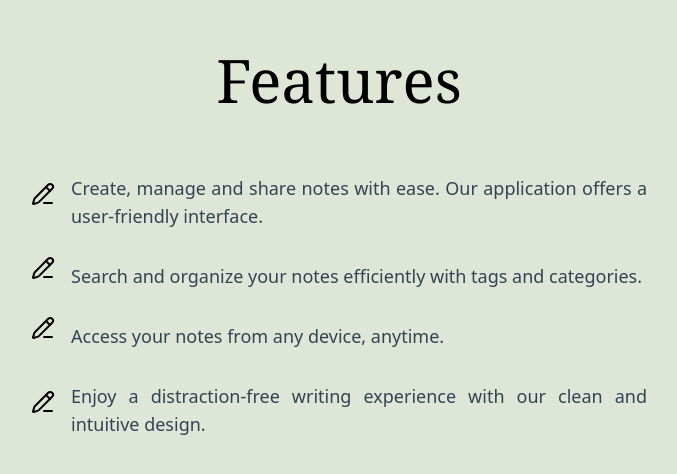
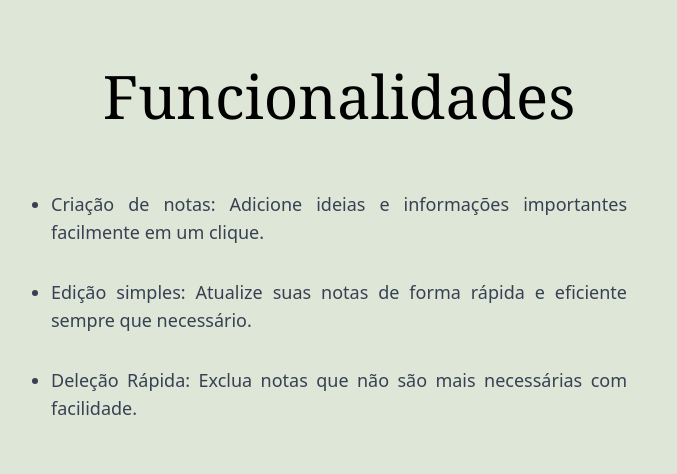
Before and after one commit to martinaNasc04/take-notes, a Next.js app: page / in a window 1280 px wide. Shown: the part 1792-2266 px from the top of the page, without its empty margins (301-978 px from the left). Built offline with nearby package versions, Linux system fonts and the light colour scheme.

Commit message:
style: change list style to disc and change the text of feature section and sign-in page

```diff
--- a/app/sign-in/page.tsx
+++ b/app/sign-in/page.tsx
@@ -6,7 +6,7 @@ const SignInPage = () => {
     return (
         <div className='min-h-screen flex items-center justify-center bg-(--moss-100)'>
             <SignedOut>
-                <div className='max-w-md w-full flex flex-col items-center'>
+                <div className='flex flex-col items-center w-full max-w-md'>
                     <h1 className='text-4xl font-bold mb-6 text-[#303322]'>Create your account or sign in</h1>
                     <div className='flex gap-4'>
 
@@ -23,8 +23,8 @@ const SignInPage = () => {
             </SignedOut>
             {/* Only will show up when already signed in */}
             <SignedIn>
-                <div className='flex flex-col space-y-4 items-center'>
-                    <h2 className='text-2xl'>You are already signed in</h2>
+                <div className='flex flex-col items-center space-y-4'>
+                    <h2 className='text-2xl'>Você já está logado</h2>
                     <UserButton showName />
                     <Link href="/notes" className=' p-4 rounded-lg bg-(--moss-900) hover:bg-(--moss-800) transition-colors text-white'>
                         Go to Notes</Link>
--- a/components/sections/Features.tsx
+++ b/components/sections/Features.tsx
@@ -3,20 +3,19 @@ import React from 'react'
 
 const FeaturesSection = () => {
     const features = [
-        "Create, manage and share notes with ease. Our application offers a user-friendly interface.",
-        "Search and organize your notes efficiently with tags and categories.",
-        "Access your notes from any device, anytime.",
-        "Enjoy a distraction-free writing experience with our clean and intuitive design."
+        "Criação de notas: Adicione ideias e informações importantes facilmente em um clique.",
+        "Edição simples:  Atualize suas notas de forma rápida e eficiente sempre que necessário.",
+        "Deleção Rápida: Exclua notas que não são mais necessárias com facilidade.",
     ]
     return (
-        <section id='features' className="min-h-screen flex items-center justify-center relative mx-8">
-            <div className="flex gap-10 items-center  justify-center flex-col md:mt-20">
-                <h2 className='text-3xl md:text-6xl font-serif'>Features</h2>
+        <section id='features' className="relative flex items-center justify-center min-h-screen mx-8">
+            <div className="flex flex-col items-center justify-center gap-10 md:mt-20">
+                <h2 className='font-serif text-3xl md:text-6xl'>Funcionalidades</h2>
                 <ul>
                     {features.map((feature, index) => (
-                        <div key={index} className='flex justify-start items-center gap-4 p-2'>
-                            <PencilLine />
-                            <li key={index} className='max-w-xl text-lg mt-4 text-justify text-gray-700'>
+                        <div key={index} className='flex items-center gap-4 p-2'>
+
+                            <li key={index} className='max-w-xl mt-4 text-lg text-justify text-gray-700 list-disc'>
                                 {feature}
                             </li>
                         </div>
```
